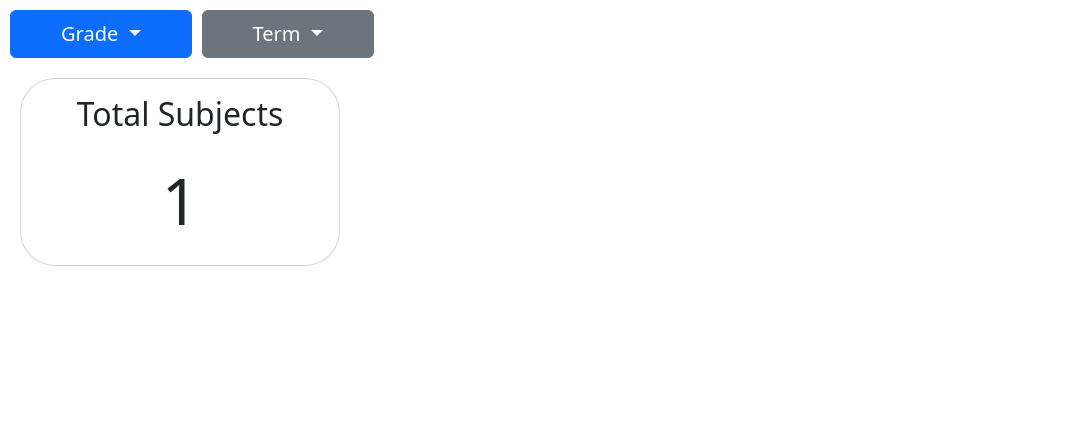
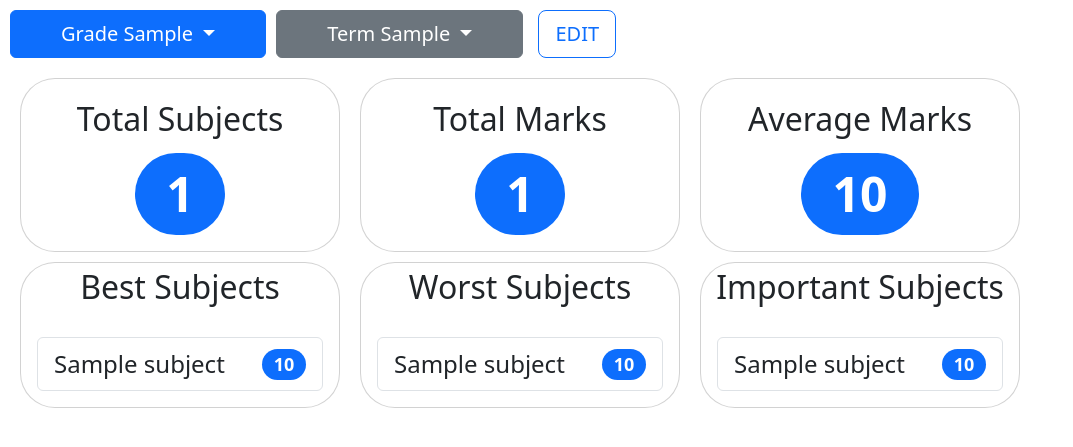
Before and after one commit to Claritix/gradeflow, a Flask app: template templates/dashboard.html in a window 1280 px wide. Shown: the part 56-503 px from the top of the page, without its empty margins (0-1073 px from the left). Run offline with Flask 3, Linux system fonts and the light colour scheme; the template is opened without the code that fills it: most values are stand-ins (such as "Sample title", 1, 10 or a date in 2020); some libraries are stand-ins or nearby versions.

Commit message:
finished dashboard, make no subjects decorator

```diff
--- a/app.py
+++ b/app.py
@@ -4,19 +4,68 @@ from cs50 import SQL
 from flask import Flask, flash, redirect, render_template, request, session
 # from flask_session import Session
 
+from helpers import no_subjects
+
 app = Flask(__name__)
 
 app.config['TEMPLATES_AUTO_RELOAD'] =  True
 
+# Configure CS50 Library to use SQLite database
+db = SQL("sqlite:///gradeflow.db")
+
 @app.route('/', methods=["GET", "POST"])
 def dashboard():
+    grades = db.execute("SELECT grade FROM grades")
+    grades = [grade['grade'] for grade in grades]
+
     if request.method == 'POST':
         grade = request.form.get('grade')
         term = request.form.get('term')
 
-        return render_template("dashboard.html")
+        grade_id = db.execute("SELECT grade_id FROM grades WHERE grade = ?", grade)
+        grade_id = grade_id[0]['grade_id']
 
-    return render_template("dashboard.html")
+        terms = db.execute("SELECT term FROM terms WHERE grade_id = ?", grade_id)
+        terms = [term['term'] for term in terms]
+
+        if term:
+            term_id = db.execute("SELECT term_id FROM terms WHERE grade_id = ? AND term = ?", grade_id, term)
+            term_id = term_id[0]['term_id']
+
+        if grade and term:
+            totalSubjects = db.execute("SELECT COUNT(subject) FROM subjects WHERE grade_id=?", grade_id)
+            totalSubjects = totalSubjects[0]['COUNT(subject)']
+
+            totalMarks = db.execute("SELECT sum(score) FROM marks JOIN subjects on marks.subject_id = subjects.subject_id WHERE grade_id=? AND term_id=?", grade_id, term_id)
+            totalMarks = totalMarks[0]['sum(score)']
+
+            avgMarks = db.execute("SELECT avg(score) FROM marks JOIN subjects on marks.subject_id = subjects.subject_id WHERE grade_id=? AND term_id=?", grade_id, term_id)
+            avgMarks = avgMarks[0]['avg(score)']
+
+            bestSubjects = db.execute("SELECT subject, score FROM marks JOIN subjects on marks.subject_id = subjects.subject_id WHERE grade_id=? AND term_id = ? ORDER BY score DESC LIMIT 3", grade_id, term_id)
+
+            worstSubjects = db.execute("SELECT subject, score FROM marks JOIN subjects on marks.subject_id = subjects.subject_id WHERE grade_id=? AND term_id = ? ORDER BY score ASC LIMIT 3", grade_id, term_id)
+
+            importantSubjects = db.execute("SELECT subject, score FROM marks JOIN subjects on marks.subject_id = subjects.subject_id WHERE grade_id=? AND term_id = ? AND important = 1 LIMIT 3", grade_id, term_id)
+
+            return render_template("dashboard.html",
+                                   grades=grades, terms=terms, selected_grade=grade, selected_term=term,
+                                   subject_count=totalSubjects, total_marks=totalMarks, avg_marks = avgMarks,
+                                   best_subjects=bestSubjects, worst_subjects=worstSubjects, important_subjects=importantSubjects
+                                )
+
+        return render_template("dashboardempty.html", grades=grades, terms=terms, selected_grade=grade, selected_term=term)
+
+    elif request.method == 'GET':
+        return render_template("dashboardempty.html", grades=grades)
+
+@app.route('/', methods=["GET", "POST"])
+@no_subjects
+def no_subjects():
+    grades = db.execute("SELECT grade FROM grades")
+    grades = [grade['grade'] for grade in grades]
+
+    return render_template("dashboard.html", grades=grades)
 
 @app.route('/grades')
 def grades():
--- a/static/main.js
+++ b/static/main.js
@@ -1,8 +1,18 @@
 // Code by ChatGPT to submit the dropdowns
 // Function to set the value of the dropdown selection in the hidden input fields
 function setDropdownValue(field, value) {
-    // Set the hidden input field based on the dropdown selection
-    document.getElementById(field + '-input').value = value;
+    // Store the selected values for grade and term
+    let selectedGrade = '';
+    let selectedTerm = '';
+
+    if (field == 'grade') {
+        selectedGrade = value;
+        document.getElementById('grade-input').value = selectedGrade;
+        document.getElementById('term-input').value = selectedTerm;
+    } else if (field == 'term') {
+        selectedTerm = value;
+        document.getElementById('term-input').value = selectedTerm;
+    }
 
     // Submit the form when an option is clicked
     document.getElementById('selector1').submit();
--- a/static/style.css
+++ b/static/style.css
@@ -6,13 +6,37 @@ body {
     display: flex;
 }
 
+.main1 {
+    display: flex;
+}
+
+.edit {
+    margin-left: 15px;
+    margin-top: 10px;
+
+
+}
+
+.custom-alert {
+    max-width: 1200px;
+    width: 100%;
+    padding: 20px;
+    margin: 0 auto;
+    border-radius: 10px;
+    font-size: 2em;
+}
+
+.alert-heading {
+    font-size: 2.5em;
+}
+
 .dropdown-toggle {
     font-size: 20px;
     padding: 8px 50px;
 }
 
 .card {
-    margin-top: 20px;
+    margin-top: 10px;
     margin-left: 20px;
     width: 25%;
     border-radius: 35px;
@@ -21,12 +45,18 @@ body {
 .card-title {
     font-size: 2em;
     text-align: center;
-    margin-bottom: 20px;
+    margin-top: 5px;
+    margin-bottom: 5px;
+    padding-bottom: 10px;
 }
 
 .card-text {
-    text-align: center;
-    font-size: 4em;
+    text-align: center !important;
+    font-size: 3em;
+}
+
+.info {
+    display: flex;
 }
 
 .dropdown {
@@ -34,3 +64,15 @@ body {
     margin-top: 10px;
 
 }
+
+.list-group-item {
+    font-size: 1.5em;
+}
+
+.scorecard1 {
+    display: flex;
+}
+
+.score {
+    text-align: right !important;
+}
--- a/templates/dashboard.html
+++ b/templates/dashboard.html
@@ -9,37 +9,100 @@
 
 
 {% block main %}
+<div class="main1">
     <form id="selector1" action="/" method="post">
         <div class="dropdown">
             <a class="btn btn-primary dropdown-toggle" href="#" role="button" data-bs-toggle="dropdown" aria-expanded="false">
-        Grade
+            Grade {{ selected_grade }}
             </a>
             <ul class="dropdown-menu" id="grade-selector">
-            <li><a class="dropdown-item" onclick="setDropdownValue('grade', '{{ grade }}')">{{ grade }}</a></li>
+                {% for grade in grades %}
+                    <li><a class="dropdown-item" onclick="setDropdownValue('grade', '{{ grade }}')">Grade {{ grade }}</a></li>
+                {% endfor %}
             </ul>
         </div>
 
         <div class="dropdown">
             <a class="btn btn-secondary dropdown-toggle" role="button" data-bs-toggle="dropdown" aria-expanded="false">
-        Term
+            Term {{ selected_term }}
             </a>
             <ul class="dropdown-menu" id="term-selector">
-            <li><a class="dropdown-item" onclick="setDropdownValue('term', '{{ term }}')"> {{ term }}</a></li>
+                {% for term in terms %}
+                    <li><a class="dropdown-item" onclick="setDropdownValue('term', '{{ term }}')">Term {{ term }}</a></li>
+                {% endfor %}
             </ul>
         </div>
-    <input type="hidden" name="grade" id="grade-input">
-    <input type="hidden" name="term" id="term-input">
+        <input type="hidden" name="grade" id="grade-input" value="{{ selected_grade }}">
+        <input type="hidden" name="term" id="term-input" value="{{ selected_term }}">
     </form>
-
-<div style="margin-top: 20px;"></div>
+    <button type="button" class="btn btn-outline-primary btn-lg edit" onclick="window.location.href='/grades';">EDIT</button>
+</div>
+<div style="margin-top: 10px;"></div>
 
 
 <!-- Cards for grade information -->
 <!-- TODO: Add the templates from the backend -->
+<div class="info">
     <div class="card">
-    <div class="card-body">
+        <div class="card-body text-center d-flex flex-column justify-content-center align-items-center">
           <h3 class="card-title">Total Subjects</h3>
-      <p class="card-text">{{ subject_count }}</p>
+          <span class="badge bg-primary rounded-pill card-text align-items-center">{{ subject_count }}</span>
         </div>
       </div>
+    <div class="card">
+        <div class="card-body text-center d-flex flex-column justify-content-center align-items-center">
+          <h3 class="card-title">Total Marks</h3>
+          <span class="badge bg-primary rounded-pill card-text align-items-center">{{ total_marks }}</span>
+        </div>
+    </div>
+    <div class="card">
+        <div class="card-body text-center d-flex flex-column justify-content-center align-items-center">
+          <h3 class="card-title">Average Marks</h3>
+          <span class="badge bg-primary rounded-pill card-text align-items-center">{{ avg_marks }}</span>
+        </div>
+    </div>
+</div>
+
+<div class="info">
+    <div class=card>
+        <h3 class="card-title">Best Subjects</h3>
+        <div class="card-body">
+            <ul class="list-group">
+                {% for subject in best_subjects %}
+                    <li class="list-group-item d-flex justify-content-between align-items-center">
+                        {{ subject['subject'].capitalize() }}
+                        <span class="badge bg-primary rounded-pill">{{ subject['score'] }}</span>
+                    </li>
+                {% endfor %}
+            </ul>
+        </div>
+    </div>
+    <div class=card>
+        <h3 class="card-title">Worst Subjects</h3>
+        <div class="card-body">
+            <ul class="list-group">
+                {% for subject in worst_subjects %}
+                    <li class="list-group-item d-flex justify-content-between align-items-center">
+                        {{ subject['subject'].capitalize() }}
+                        <span class="badge bg-primary rounded-pill">{{ subject['score'] }}</span>
+                    </li>
+                {% endfor %}
+            </ul>
+        </div>
+    </div>
+    <div class=card>
+        <h3 class="card-title">Important Subjects</h3>
+        <div class="card-body">
+            <ul class="list-group">
+                {% for subject in important_subjects %}
+                    <li class="list-group-item d-flex justify-content-between align-items-center">
+                        {{ subject['subject'].capitalize() }}
+                        <span class="badge bg-primary rounded-pill">{{ subject['score'] }}</span>
+                    </li>
+                {% endfor %}
+            </ul>
+        </div>
+    </div>
+</div>
+
 {% endblock %}
```
Also changed, not shown: helpers.py (added, +28 -0 lines), templates/dashboardempty.html (added, +60 -0 lines). Lines whose indentation alone changed are shown as unchanged.
